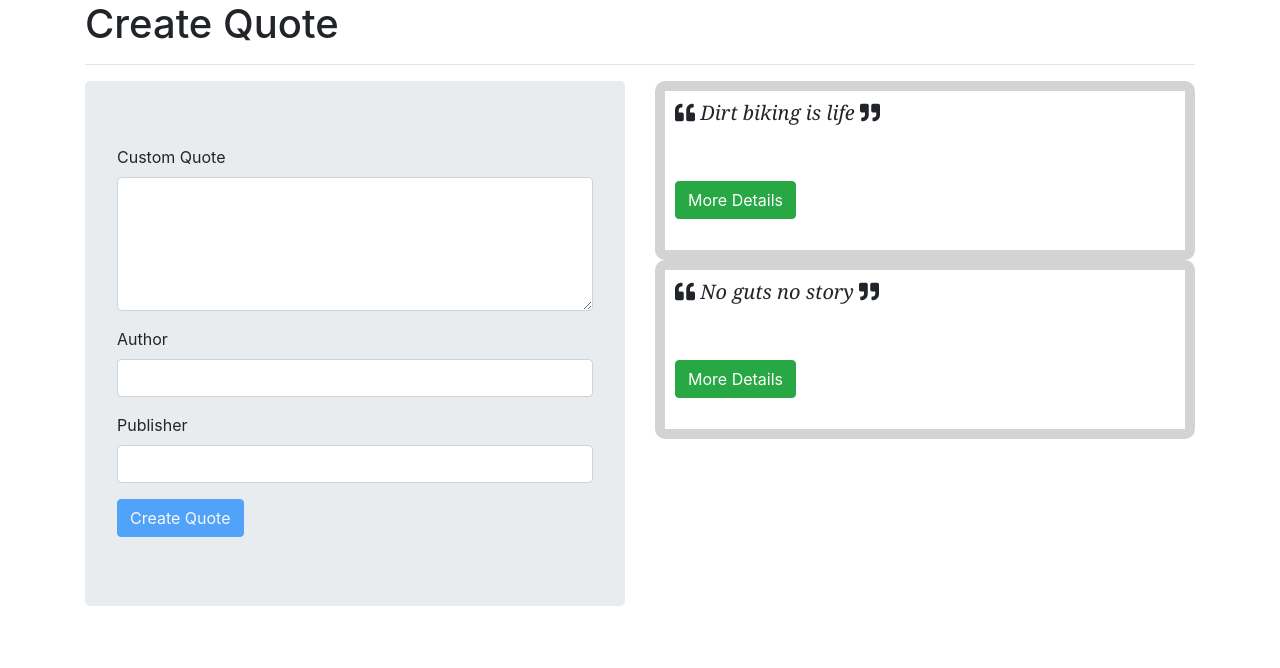
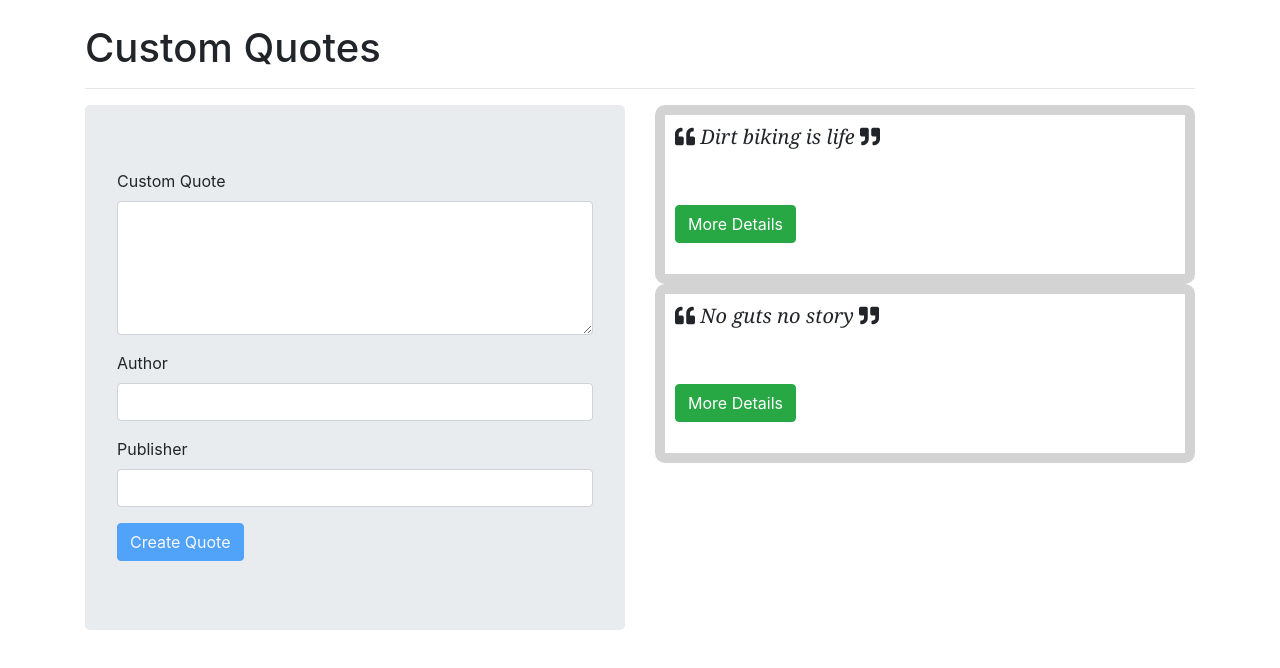
Before and after one commit to nimomaina/quotes, an Angular app: page / in a window 1280 px wide. Shown: the top 668 px of the page. Built offline with nearby package versions, Linux system fonts and the light colour scheme.

Commit message:
Edit Readme file

```diff
--- a/src/app/highlight.directive.ts
+++ b/src/app/highlight.directive.ts
@@ -6,7 +6,7 @@ import { Directive, ElementRef, HostListener } from '@angular/core';
 export class HighlightDirective {
   constructor(private el: ElementRef) { }
 
-  @HostListener('click') onClicks(){
+  @HostListener('like') onClicks(){
     this.highlight('yellow');
   }
 
--- a/src/app/quote/quote.component.html
+++ b/src/app/quote/quote.component.html
@@ -1,5 +1,6 @@
 <div class="container">
-  <h1>Create Quote</h1>
+  <br>
+  <h1>Custom Quotes</h1>
   <hr>
   <div class="row">
     <div class="col-md-6">
@@ -9,7 +10,7 @@
     <div class="col-md-6">
 
       <div *ngFor="let quote of quotes; let i = index" class="quote">
-        <blockquote>
+        <blockquote appHighlight>
         <h5> <i class="fas fa-quote-left"></i> {{quote.quote}} <i class="fas fa-quote-right"></i></h5>
         <br>
         <br>
```
Also changed, not shown: 1 other file (tests, documents, lock files or other folders).
